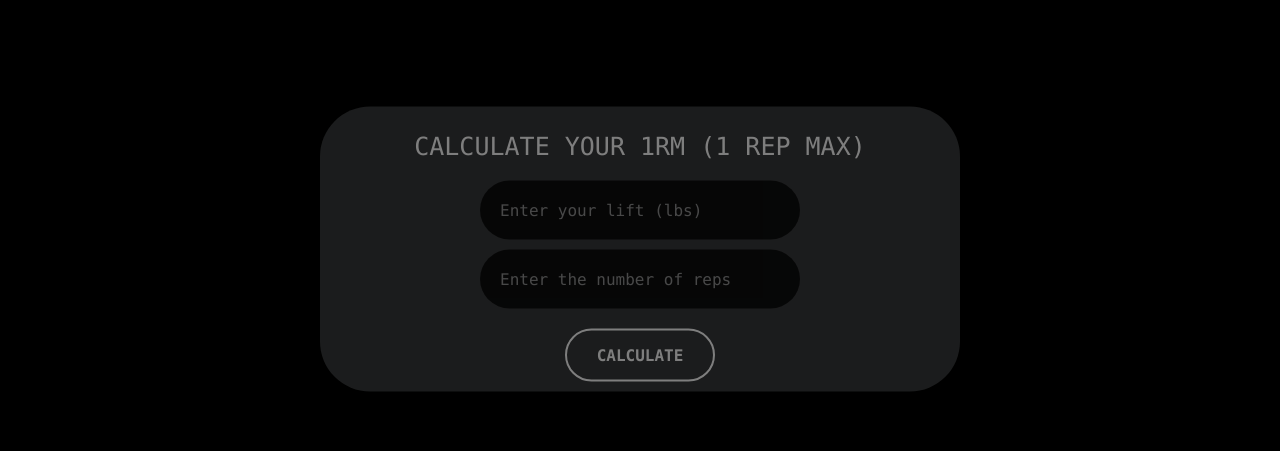
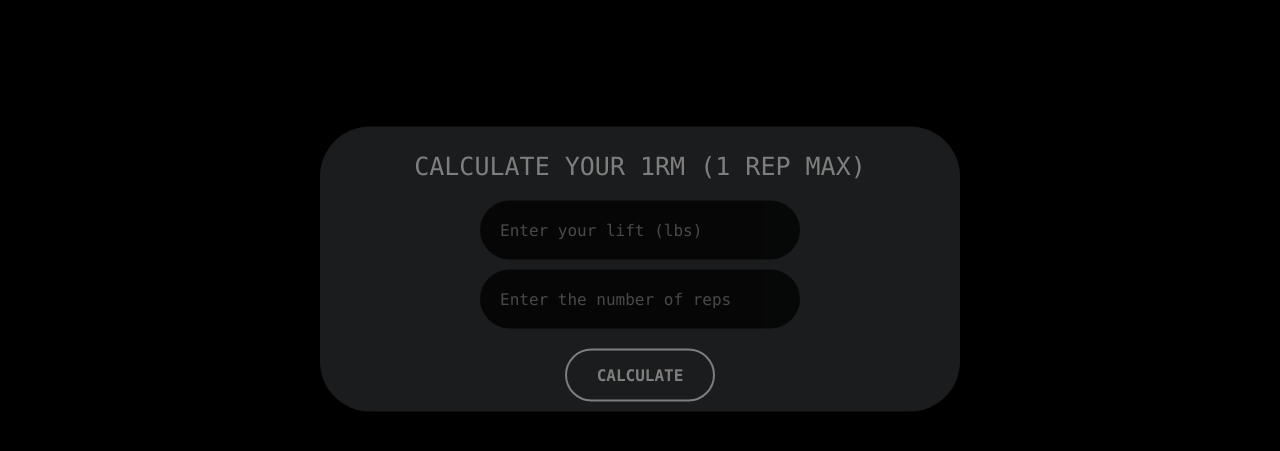
Before and after one commit to NaveenRamadhar/POWERPRO, a plain HTML site: page index.html in a window 1280 px wide. Shown: the part 211-662 px from the top of the page. Drawn offline with Linux system fonts and the light colour scheme.

Commit message:
Update style.css

```diff
--- a/style.css
+++ b/style.css
@@ -45,7 +45,7 @@ body{
 .calculator {
 
     position: absolute;
-    top: 57.5%;
+    top: 60%;
     left: 50%;
     transform: translate(-50%, -50%);
     width: 70%;
```
